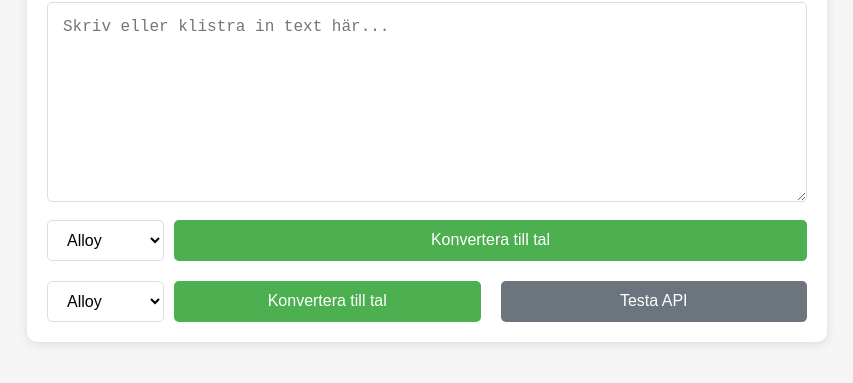
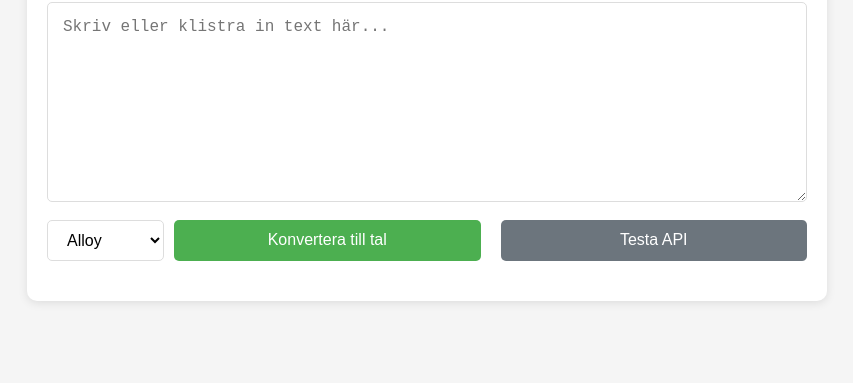
Before and after one commit to ximonse/prata, a website: page index.html in a window 1280 px wide. Shown: the part 109-492 px from the top of the page, without its empty margins (213-1066 px from the left). Drawn offline with Linux system fonts and the light colour scheme.

Commit message:
Update index.html

```diff
--- a/index.html
+++ b/index.html
@@ -23,10 +23,11 @@
                     <option value="shimmer">Shimmer</option>
                 </select>
                 <button id="convertBtn">Konvertera till tal</button>
+                <button id="testBtn" style="margin-left: 10px; background-color: #6c757d;">Testa API</button>
             </div>
         </div>
 
-    <!-- Enkel laddningsindikator - LÄGG TILL HÄR -->
+        <!-- Laddningsindikator -->
         <div id="loadingIndicator" class="loading-indicator" style="display: none;">
             <div class="spinner"></div>
             <p>Konverterar text till tal...</p>
@@ -36,15 +37,8 @@
             <audio id="audioElement" controls></audio>
             <button id="downloadBtn">Ladda ner ljudfil</button>
         </div>
-        <div class="controls">
-    <select id="voiceSelect">
-        <option value="alloy">Alloy</option>
-        <option value="echo">Echo</option>
-        <option value="fable">Fable</option>
-        <option value="onyx">Onyx</option>
-        <option value="nova">Nova</option>
-        <option value="shimmer">Shimmer</option>
-    </select>
-    <button id="convertBtn">Konvertera till tal</button>
-    <button id="testBtn" style="margin-left: 10px; background-color: #6c757d;">Testa API</button>
     </div>
+
+    <script src="js/script.js"></script>
+</body>
+</html>
```
Lines whose indentation alone changed are shown as unchanged.
